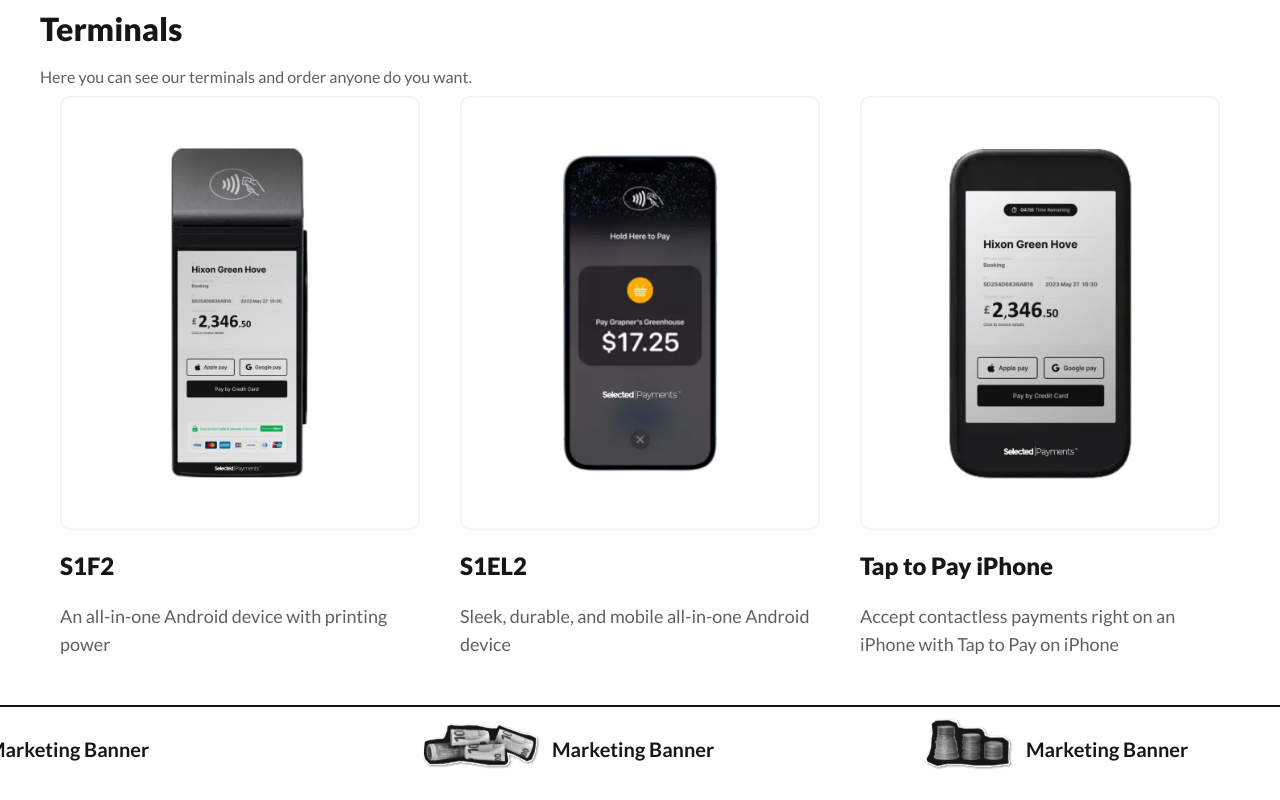
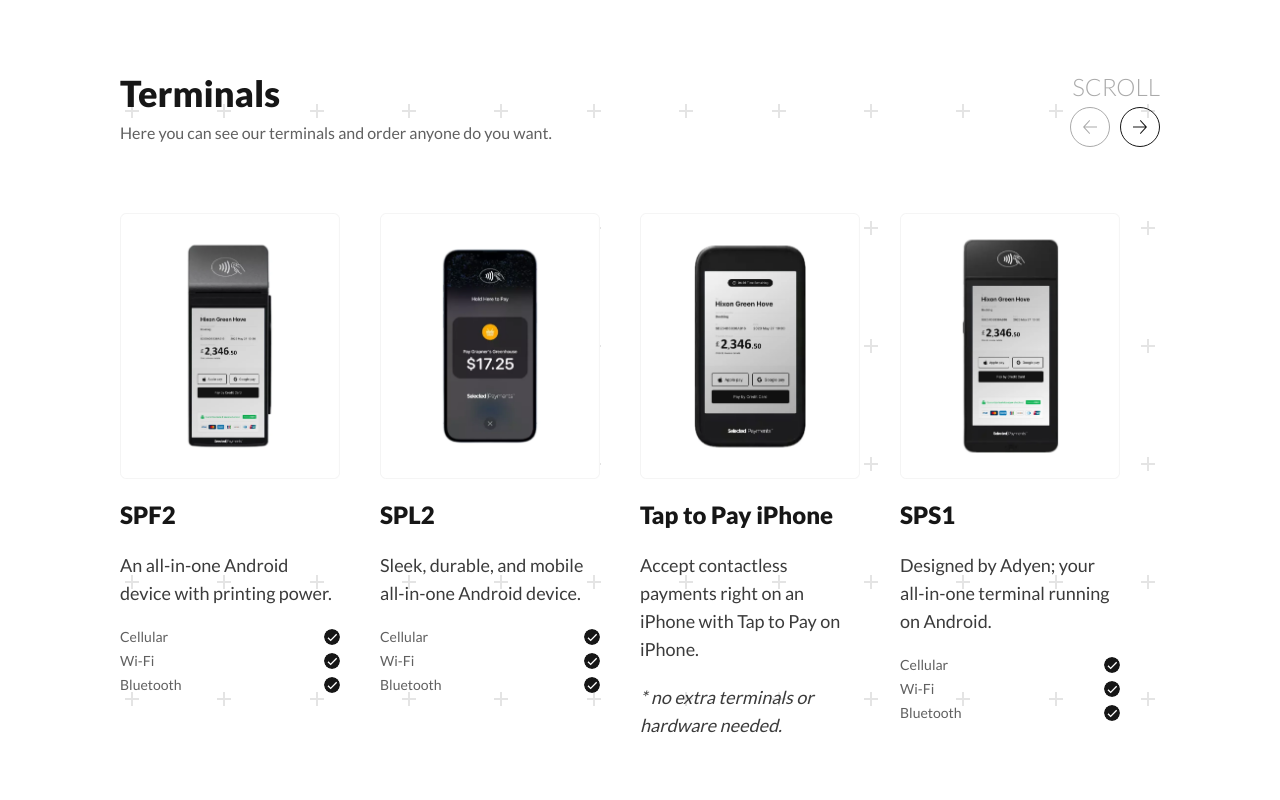
Before and after one commit to arshaan-abh/payments-landing, a Next.js app: page / in a window 1280 px wide. Shown: the part 5740-6540 px from the top of the page. Built offline with nearby package versions, Linux system fonts and the light colour scheme.

Commit message:
Modify section eight (except modal)

```diff
--- /dev/null
+++ b/app/_components/features-seven/Slider.tsx
@@ -0,0 +1,74 @@
+import {
+	useState,
+	type ReactNode,
+	useCallback,
+	useRef,
+	useEffect,
+	RefObject,
+} from "react";
+
+const useSlider = (
+	children: ReactNode[],
+	visibleSlidesNumber: number,
+	gapInRem: number
+): [ReactNode, RefObject<HTMLButtonElement>, RefObject<HTMLButtonElement>] => {
+	const [index, setIndex] = useState<number>(0);
+	const prevButtonRef = useRef<HTMLButtonElement>(null);
+	const nextButtonRef = useRef<HTMLButtonElement>(null);
+
+	const prevHandler = useCallback(() => {
+		setIndex((prevIndex) => prevIndex - 1);
+	}, []);
+
+	const nextHandler = useCallback(() => {
+		setIndex((prevIndex) => prevIndex + 1);
+	}, []);
+
+	useEffect(() => {
+		const prevButton = prevButtonRef.current;
+		const nextButton = nextButtonRef.current;
+
+		if (prevButton)
+			if (index === 0) prevButton.disabled = true;
+			else prevButton.disabled = false;
+		if (nextButton)
+			if (index === Math.floor(children.length / visibleSlidesNumber))
+				nextButton.disabled = true;
+			else nextButton.disabled = false;
+
+		prevButton?.addEventListener("click", prevHandler);
+		nextButton?.addEventListener("click", nextHandler);
+		return () => {
+			prevButton?.removeEventListener("click", prevHandler);
+			nextButton?.removeEventListener("click", nextHandler);
+		};
+	}, [children, index, nextHandler, prevHandler, visibleSlidesNumber]);
+
+	return [
+		<div key="slider" className="overflow-hidden">
+			<div
+				className="flex w-fit transition-transform"
+				style={{
+					transform: `translateX(calc(-100% * ${index}))`,
+					gap: `${gapInRem}rem`,
+				}}
+			>
+				{children.map((child, index) => (
+					<div
+						className="shrink-0"
+						key={index}
+						style={{
+							flexBasis: `calc((100% / ${visibleSlidesNumber} - ${gapInRem}rem))`,
+						}}
+					>
+						{child}
+					</div>
+				))}
+			</div>
+		</div>,
+		prevButtonRef,
+		nextButtonRef,
+	];
+};
+
+export default useSlider;
--- a/app/_components/features-seven/index.tsx
+++ b/app/_components/features-seven/index.tsx
@@ -1,47 +1,50 @@
 "use client";
-import React, { useState } from "react";
+import React, { FC, ReactNode, RefObject, useState } from "react";
 import Mobile1 from "../../../public/Terminal 1.webp";
 import Mobile2 from "../../../public/Terminal 2.webp";
 import Mobile3 from "../../../public/Terminal 3.webp";
 import Mobile4 from "../../../public/Terminal 4.webp";
 import Mobile5 from "../../../public/Terminal 5.webp";
-import Slider from "react-slick";
 import "slick-carousel/slick/slick.css";
 import "slick-carousel/slick/slick-theme.css";
-import Calc from "../../../public/vardan-papikyan-3Q4H1BQAvVo-unsplash1 2.svg";
-import Cache from "../../../public/euro-banknotes-white-one-hundred-background-monetary-denominationa 1.svg";
-import Coin from "../../../public/decreasing-piles-coin-money-with-arrow44 2.svg";
 import Image from "next/image";
 import Modal from "react-modal";
 import ModalSection from "./modal";
-import ImageSlider from "../image-slider";
+import Grid from "../grid";
+import Stack from "../stack";
+import { ArrowLeftIcon, ArrowRightIcon, CheckIcon } from "../icons";
+import useSlider from "./Slider";
 const terminals = [
 	{
 		image: Mobile1,
-		title: "S1F2",
-		subtitle: "An all-in-one Android device with printing power",
+		title: "SPF2",
+		subtitle: "An all-in-one Android device with printing power.",
+		items: ["Cellular", "Wi-Fi", "Bluetooth"],
 	},
 	{
 		image: Mobile2,
-		title: "S1EL2",
-		subtitle: "Sleek, durable, and mobile all-in-one Android device",
+		title: "SPL2",
+		subtitle: "Sleek, durable, and mobile all-in-one Android device.",
+		items: ["Cellular", "Wi-Fi", "Bluetooth"],
 	},
 	{
 		image: Mobile3,
 		title: "Tap to Pay iPhone",
 		subtitle:
-			"Accept contactless payments right on an iPhone with Tap to Pay on iPhone",
+			"Accept contactless payments right on an iPhone with Tap to Pay on iPhone.",
 	},
 	{
 		image: Mobile4,
-		title: "AMS1",
+		title: "SPS1",
 		subtitle: "Designed by Adyen; your all-in-one terminal running on Android.",
+		items: ["Cellular", "Wi-Fi", "Bluetooth"],
 	},
 	{
 		image: Mobile5,
 		title: "NYC1",
 		subtitle:
 			"Designed by us, inspired by you; a card reader for businesses on the move.",
+		items: ["Bluetooth"],
 	},
 ];
 
@@ -58,56 +61,76 @@
 		setModalIsOpen(false);
 	};
 
-	const sliderSettings = {
-		className: "center",
-		centerPadding: "100px",
-		infinite: true, // Enable infinite scrolling
-		speed: 500, // Transition speed
-		slidesToShow: 3, // Number of slides to show at a time
-		slidesToScroll: 1, // Number of slides to scroll at a time
-	};
-
-	return (
-		<div className=" flex-col justify-between h-full hidden xl:flex">
-			<div className="flex justify-center items-center flex-1">
-				<div className="flex flex-col flex-1 xl:px-[120px] max-w-[1440px] h-full">
-					<div className="flex flex-col">
-						<h2 className="text-[32px] font-black text-primary">Terminals</h2>
-						<span className="font-normal text-gray-200 text-base mt-3">
-							Here you can see our terminals and order anyone do you want.
-						</span>
-					</div>
-					<div className="h-full flex flex-col justify-center">
-						<Slider {...sliderSettings}>
-							{terminals.map((t, index) => (
+	const [slider, previousButtonRef, nextButtonRef] = useSlider(
+		terminals.map((t, index) => (
 			<div
 				key={index}
-									className="space-y-5 px-5 flex items-center"
+				className="flex flex-col gap-5"
 				onClick={() => openModal(index)}
 				style={{ cursor: "pointer" }}
 			>
-									<div>
 				<Image src={t.image} alt={t.title} />
+				<h4 className="font-lato text-2xl text-primary font-extrabold">
+					{t.title}
+				</h4>
+				<p className="font-lato text-lg text-gray-100 font-medium">
+					{t.subtitle}
+				</p>
+				<div className="flex flex-col gap-1">
+					{t.items ? (
+						t.items.map((item, index) => (
+							<div className="flex justify-between items-center" key={index}>
+								<div className="font-lato font-medium text-gray-200 text-sm">
+									{item}
 								</div>
-									<div>
-										<h3 className="text-2xl text-primary font-black">
-											{t.title}
-										</h3>
+								<CheckIcon className="text-primary" />
 							</div>
-									<div>
-										<span className="text-lg text-gray-200 font-normal">
-											{t.subtitle}
-										</span>
+						))
+					) : (
+						<p className="font-lato font-normal italic text-lg text-gray-100">
+							* no extra terminals or hardware needed.
+						</p>
+					)}
 				</div>
 			</div>
-							))}
-						</Slider>
+		)),
+		4,
+		2.5
+	);
+
+	return (
+		<>
+			<Stack
+				containerClassName="w-full h-full px-10 lg:px-20 xl:px-30 xl:max-w-screen-1.5xl"
+				underClassName="px-10 lg:px-20 xl:px-30 xl:max-w-screen-1.5xl"
+				className="h-full flex flex-col justify-evenly"
+				underLayer={<Grid black />}
+			>
+				<div className="flex justify-between items-center">
+					<div className="flex flex-col gap-2">
+						<h3 className="font-lato font-extrabold text-4xl text-primary">
+							Terminals
+						</h3>
+						<p className="font-lato font-normal text-base text-gray-200">
+							Here you can see our terminals and order anyone do you want.
+						</p>
+					</div>
+					<div className="flex flex-col items-end gap-1">
+						<div className="uppercase font-lato font-light text-2xl text-gray-400">
+							Scroll
+						</div>
+						<div className="flex gap-2.5">
+							<SlideButton buttonRef={previousButtonRef}>
+								<ArrowLeftIcon />
+							</SlideButton>
+							<SlideButton buttonRef={nextButtonRef}>
+								<ArrowRightIcon />
+							</SlideButton>
 						</div>
 					</div>
 				</div>
-			<div className="col-span-12 flex justify-between border-y-2 border-y-primary py-2 mt-10">
-				<ImageSlider />
-			</div>
+				{slider}
+			</Stack>
 			<Modal
 				isOpen={modalIsOpen}
 				onRequestClose={closeModal}
@@ -136,8 +159,24 @@
 				closeModal={closeModal}
 				selectedImage={selectedImage}
 			/>
-		</div>
+		</>
 	);
 }
 
 export default FeatureEight;
+
+interface SlideButtonProps {
+	children?: ReactNode;
+	buttonRef: RefObject<HTMLButtonElement>;
+}
+
+const SlideButton: FC<SlideButtonProps> = ({ children, buttonRef }) => {
+	return (
+		<button
+			ref={buttonRef}
+			className="w-10 h-10 flex justify-center items-center border rounded-full border-primary text-primary disabled:border-gray-400 disabled:text-gray-400 transition-colors"
+		>
+			{children}
+		</button>
+	);
+};
--- a/app/_components/icons/index.tsx
+++ b/app/_components/icons/index.tsx
@@ -164,3 +164,28 @@
 		</svg>
 	);
 };
+
+export const CheckIcon: FC<IconProps> = ({ className }) => {
+	return (
+		<svg
+			xmlns="http://www.w3.org/2000/svg"
+			width="16"
+			height="16"
+			fill="none"
+			className={className}
+		>
+			<g clip-path="url(#A)">
+				<rect width="16" height="16" rx="8" fill="currentColor" />
+				<path
+					d="M6.665 10.39L4.47 8.195l-.943.943 3.138 3.138 6.471-6.471-.943-.943-5.529 5.529z"
+					fill="#fff"
+				/>
+			</g>
+			<defs>
+				<clipPath id="A">
+					<rect width="16" height="16" rx="8" fill="#fff" />
+				</clipPath>
+			</defs>
+		</svg>
+	);
+};
```
Lines whose indentation alone changed are shown as unchanged.
